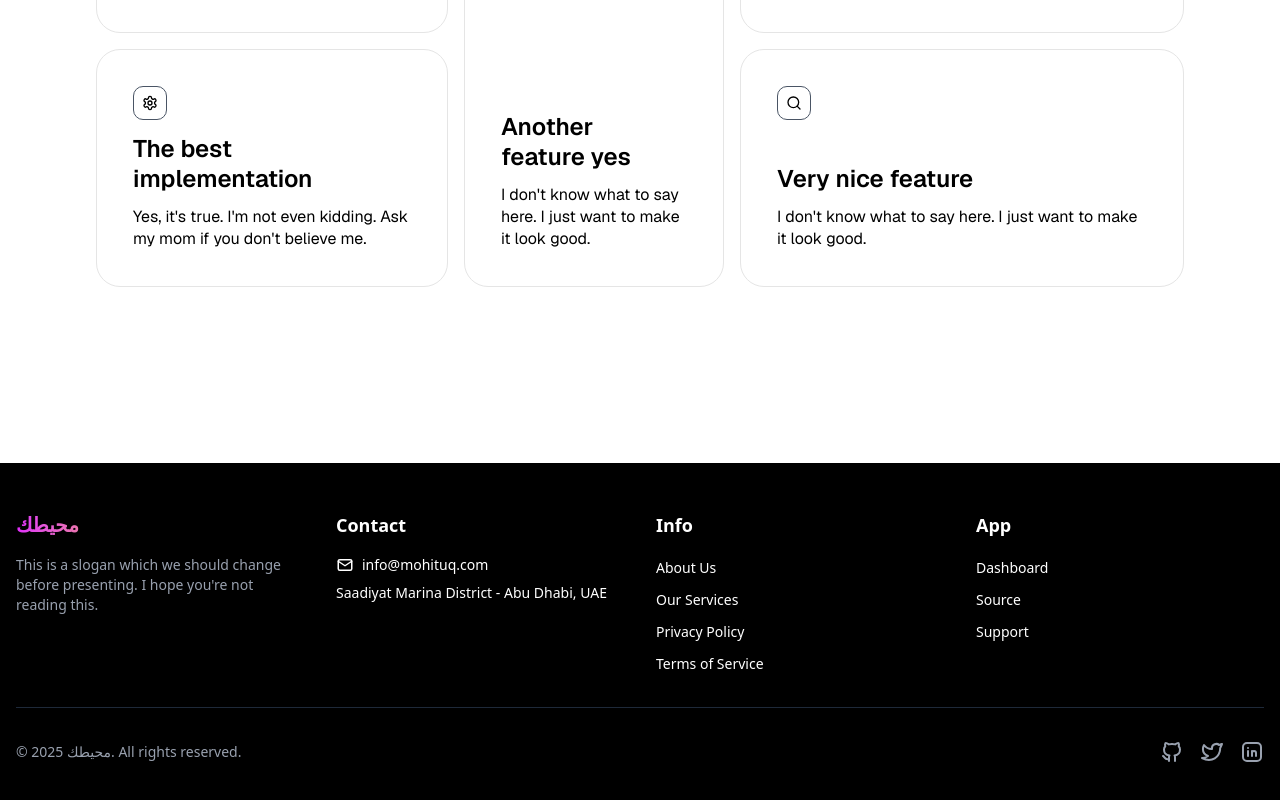
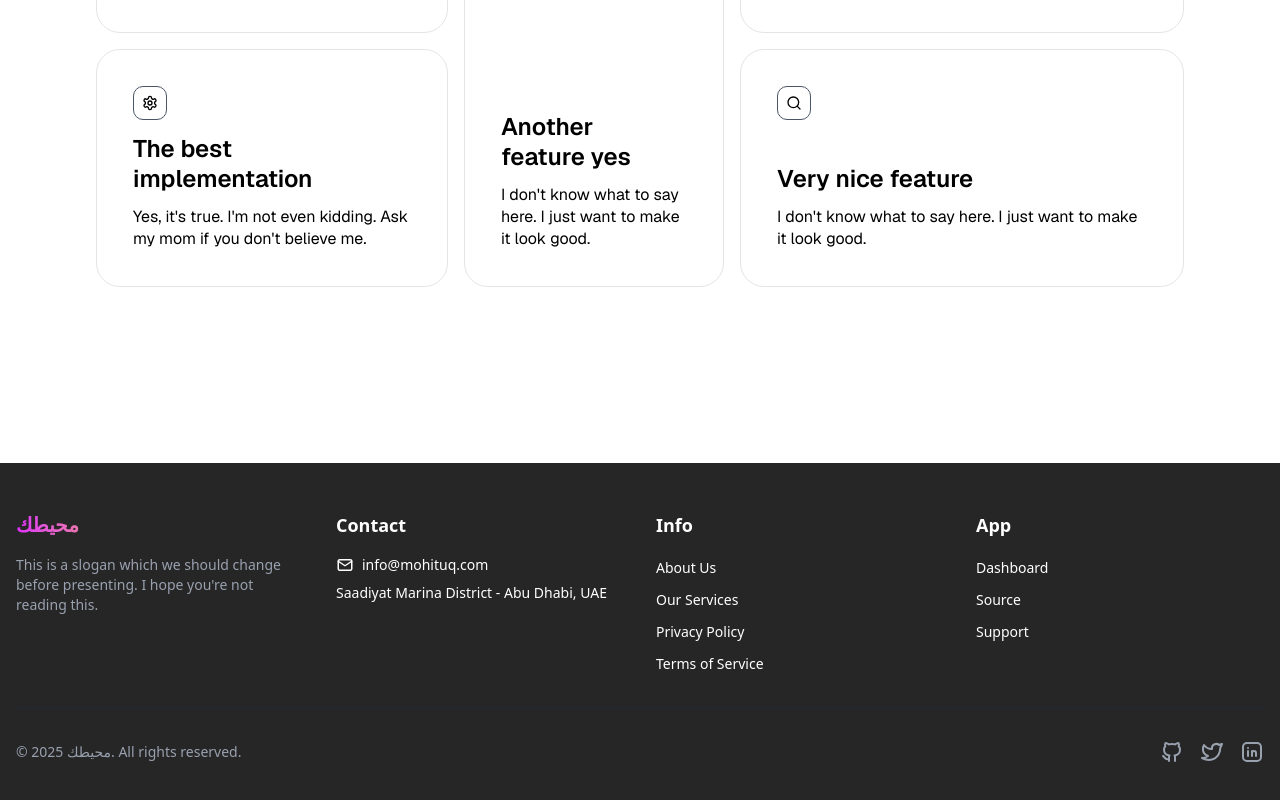
Before and after one commit to qcecothing/mohituQ, a Next.js app in the folder site/: page / in a window 1280 px wide. Shown: the part 5145-5945 px from the top of the page. Built offline with nearby package versions, Linux system fonts and the light colour scheme.

Commit message:
fix: use `neutral` color in footer

```diff
--- a/site/src/components/footer.tsx
+++ b/site/src/components/footer.tsx
@@ -10,7 +10,7 @@
 
 export function FooterComponent() {
   return (
-    <footer className="bg-black text-white py-12 mt-12">
+    <footer className="bg-neutral-800 text-white py-12 mt-12">
       <div className="container mx-auto px-4">
         <div className="grid grid-cols-1 md:grid-cols-2 lg:grid-cols-4 gap-8">
           <div>
```
